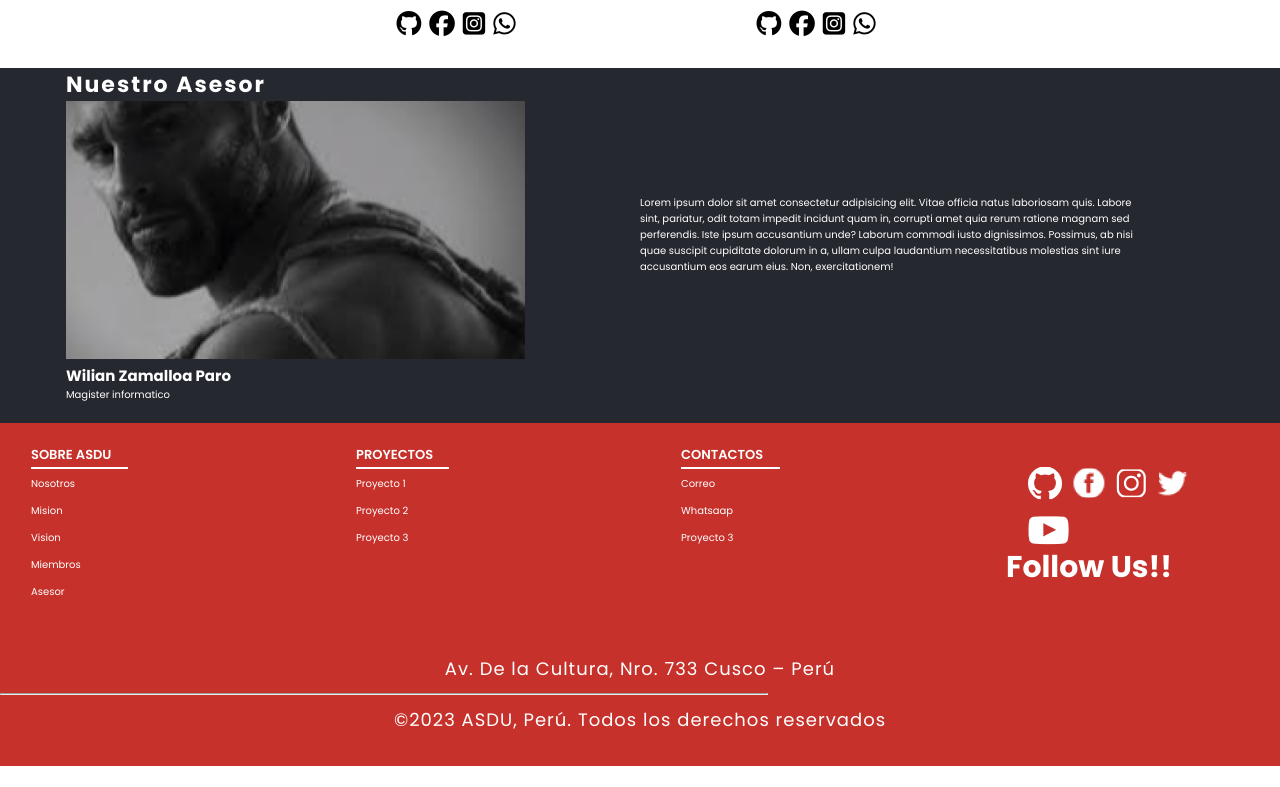
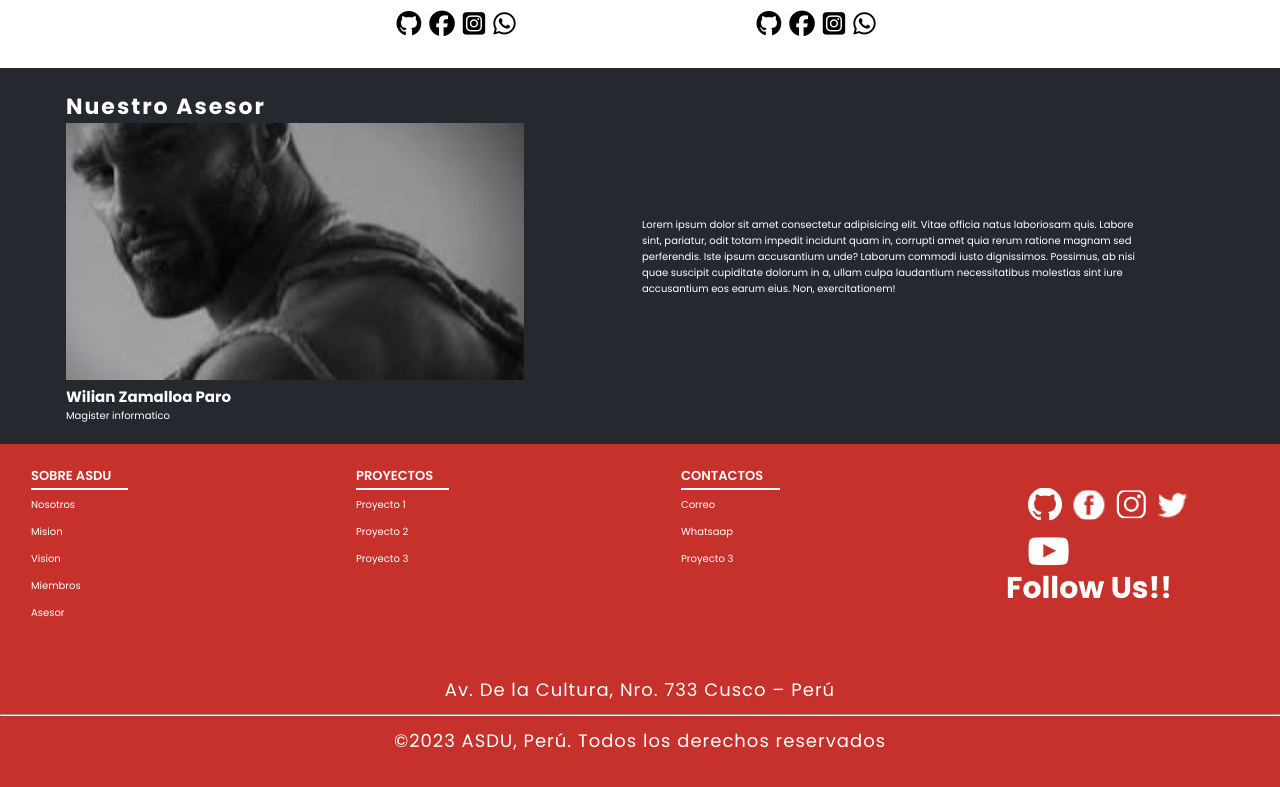
Before and after one commit to ASDU0/asdu-page, a website: page public/views/index.html in a window 1280 px wide. Shown: the part 3823-4610 px from the top of the page. Before the commit the page ends 4589 px from the top, so only its background shows below. Drawn offline with nearby package versions, Linux system fonts and the light colour scheme.

Commit message:
fix issues in the footer and the slider teacher

```diff
--- a/public/styles/style.css
+++ b/public/styles/style.css
@@ -102,9 +102,11 @@ footer{
     background-color: #25282F;
     width: 100%;
     display: grid;
+    gap: 4px;
     grid-template-columns: repeat(2,1fr);
     padding-bottom: 20px;
     color: white;
+    padding-top: 22px;
 
 }
 .container_footer_asesor {
@@ -205,7 +207,7 @@ footer{
     letter-spacing: 1px;
 }
 .container_footer_tercero_hr{
-    width: 60%;
+    text-align: center;
 
 }
 .container_footer_tercero_der{
```
